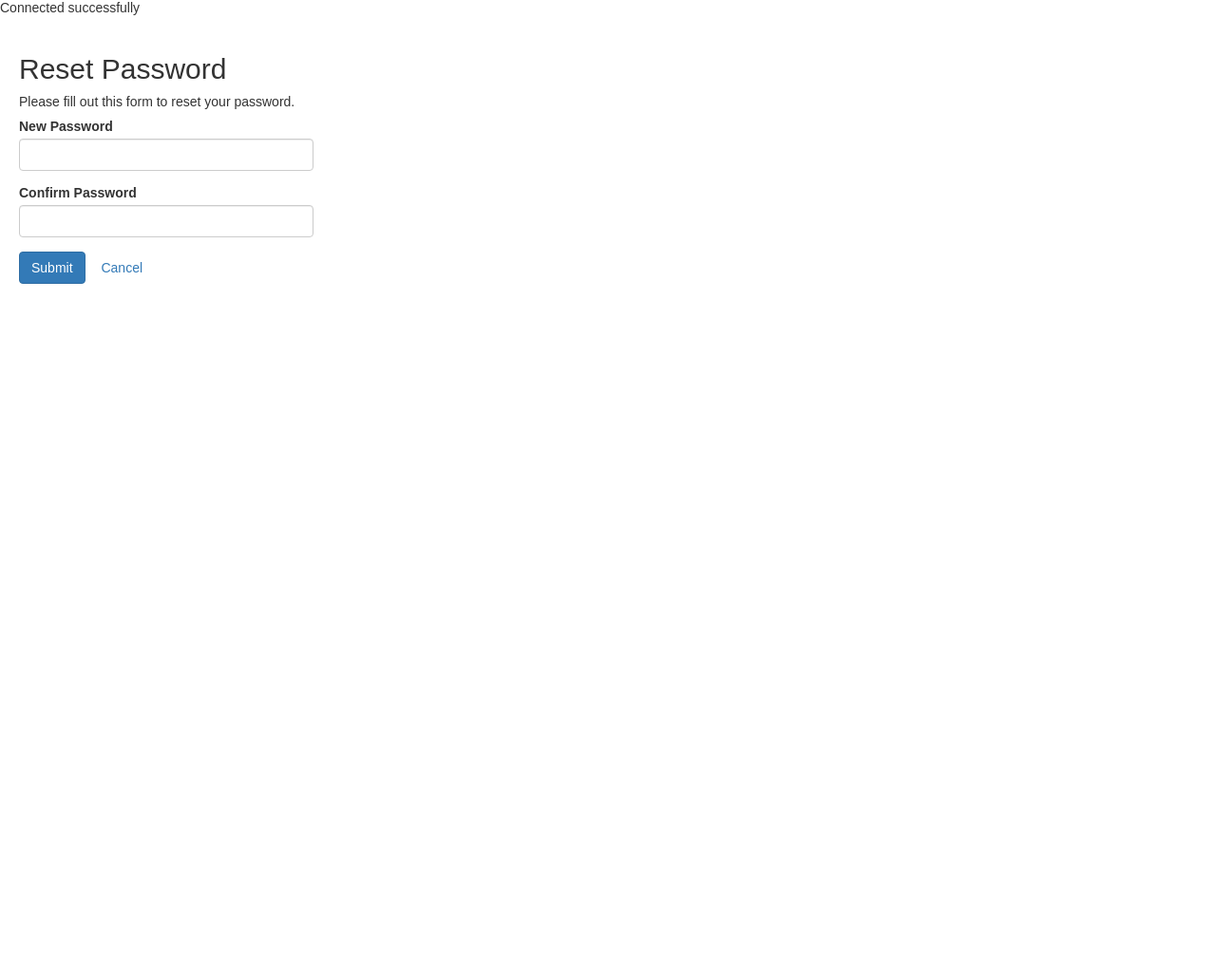
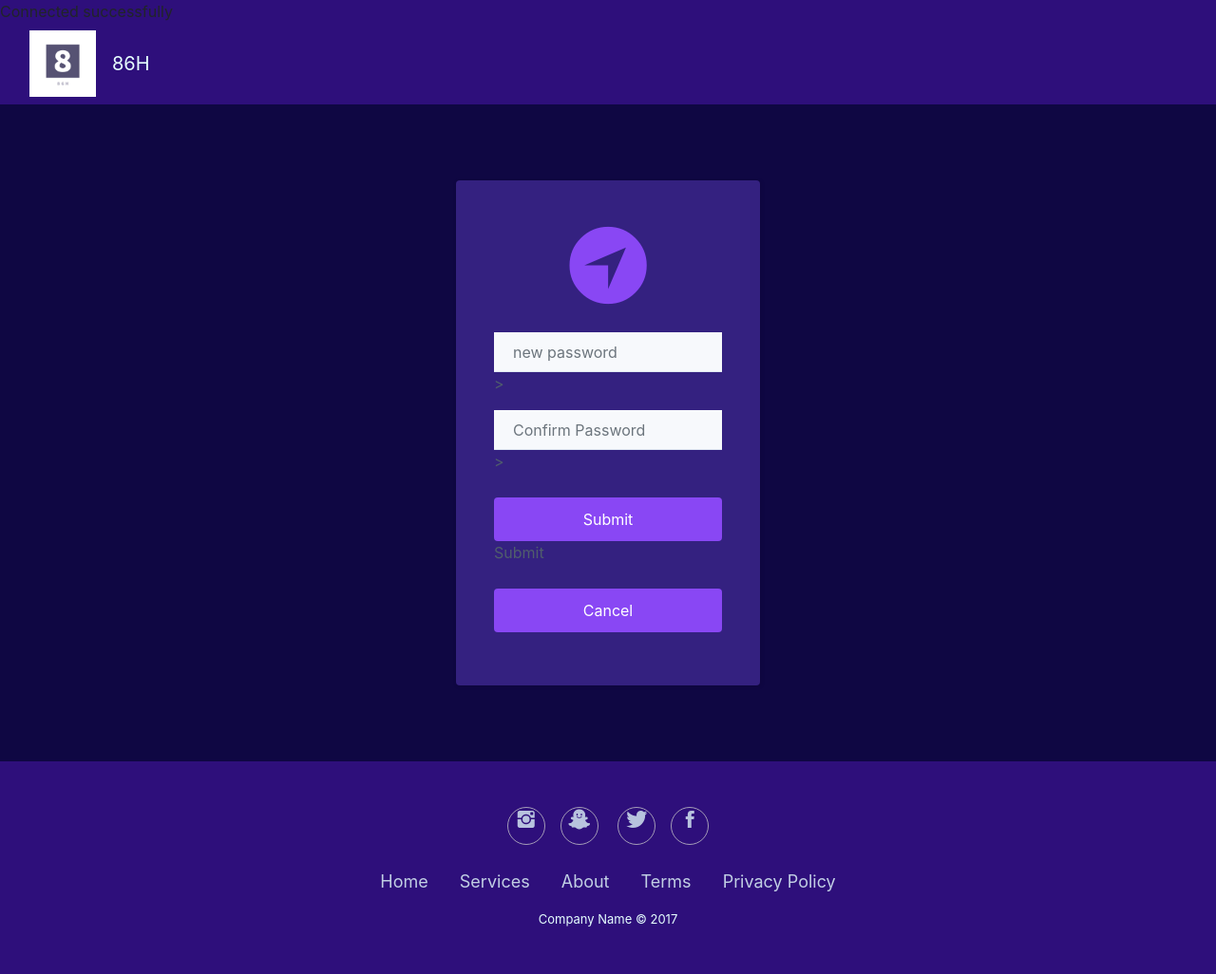
Before and after one commit to Nsz12/86H, a PHP site: page /86h1/ResetPassword.php in a window 1280 px wide. Shown: the whole page at 95% size. Before the commit the page ends 299 px from the top, so only its background shows below. Run offline with PHP 8.4, Linux system fonts and the light colour scheme; the visitor is signed in with stand-in values (Sample User, id 1); some web fonts are replaced.

Commit message:
Reset Password

```diff
--- a/86h1/ResetPassword.php
+++ b/86h1/ResetPassword.php
@@ -71,36 +71,70 @@ if($_SERVER["REQUEST_METHOD"] == "POST"){
 ?>
 
 <!DOCTYPE html>
-<html lang="en">
+<html style="background-color: rgb(46,15,123);">
+
 <head>
-    <meta charset="UTF-8">
-    <title>Reset Password</title>
-    <link rel="stylesheet" href="https://maxcdn.bootstrapcdn.com/bootstrap/3.3.7/css/bootstrap.css">
-    <style type="text/css">
-        body{ font: 14px sans-serif; }
-        .wrapper{ width: 350px; padding: 20px; }
-    </style>
+    <meta charset="utf-8">
+    <meta name="viewport" content="width=device-width, initial-scale=1.0, shrink-to-fit=no">
+    <title>86h login</title>
+    <link rel="stylesheet" href="assets/bootstrap/css/bootstrap.min.css">
+    <link rel="stylesheet" href="assets/fonts/ionicons.min.css">
+    <link rel="stylesheet" href="assets/css/Footer-Basic.css">
+    <link rel="stylesheet" href="assets/css/Login-Form-Clean.css">
+    <link rel="stylesheet" href="assets/css/Login-Form-Dark.css">
+    <link rel="stylesheet" href="assets/css/styles.css">
 </head>
-<body>
-    <div class="wrapper">
-        <h2>Reset Password</h2>
-        <p>Please fill out this form to reset your password.</p>
-        <form action="<?php echo htmlspecialchars($_SERVER["PHP_SELF"]); ?>" method="post">
+
+<body style="background-color: rgb(46,15,123);">
+    <nav class="navbar navbar-light navbar-expand-md" style="background-color: rgb(46,15,123);">
+        <div class="container-fluid"><img src="assets/img/76dc75b0-7f18-4306-9bc8-32e1641adfc1.jpg" width="70px" height="70px" alt="logo"><a class="navbar-brand" href="#" style="color: rgb(230,255,255);">&nbsp; &nbsp;86H</a><button data-toggle="collapse" class="navbar-toggler" data-target="#navcol-1"><span class="sr-only">Toggle navigation</span><span class="navbar-toggler-icon"></span></button>
+            <div
+                class="collapse navbar-collapse" id="navcol-1">
+                <ul class="nav navbar-nav">
+                    <li class="nav-item" role="presentation"></li>
+                    <li class="nav-item" role="presentation"></li>
+                    <li class="nav-item" role="presentation"></li>
+                </ul>
+        </div>
+        </div>
+    </nav>
+    <div class="login-clean" style="background-color: rgb(15,7,67);">
+        <form action="<?php echo htmlspecialchars($_SERVER["PHP_SELF"]); ?>" method="post" style="background-color: rgb(52,33,128);">
+            <h2 class="sr-only">Login Form</h2>
+            <div class="illustration"><i class="icon ion-ios-navigate" style="color: rgb(137,71,244);"></i></div>
+
             <div class="form-group <?php echo (!empty($new_password_err)) ? 'has-error' : ''; ?>">
-                <label>New Password</label>
-                <input type="password" name="new_password" class="form-control" value="<?php echo $new_password; ?>">
-                <span class="help-block"><?php echo $new_password_err; ?></span>
+            <input class="form-control" type="password" name="new_password" placeholder="new password">
+            <span class="help-block"><?php echo $new_password_err; ?>></span>
             </div>
+
             <div class="form-group <?php echo (!empty($confirm_password_err)) ? 'has-error' : ''; ?>">
-                <label>Confirm Password</label>
-                <input type="password" name="confirm_password" class="form-control">
-                <span class="help-block"><?php echo $confirm_password_err; ?></span>
+            <input class="form-control" type="password" name="confirm_password" placeholder="Confirm Password">
+            <span class="help-block"><?php echo $confirm_password_err; ?>></span>
             </div>
+
             <div class="form-group">
-                <input type="submit" class="btn btn-primary" value="Submit">
-                <a class="btn btn-link" href="welcome.php">Cancel</a>
-            </div>
+              <input type="submit" class="btn btn-primary btn-block" value="Submit" style="background-color: rgb(137,71,244);">Submit</a>
+              <a class="btn btn-primary btn-block" role="button" href="Create_Account.php" style="background-color: rgb(137,71,244);">Cancel</a></div>
         </form>
     </div>
+    <div class="footer-basic" style="background-color: rgb(46,15,123);">
+        <footer style="background-color: rgb(46,15,123);padding: 8px;">
+            <div class="social"><a href="#" style="color: rgb(230,255,255);"><i class="icon ion-social-instagram" style="color: rgb(230,255,255);"></i></a><a href="#" style="color: rgb(230,255,255);"><i class="icon ion-social-snapchat" style="color: rgb(230,255,255);"></i></a>
+                <a
+                    href="#"><i class="icon ion-social-twitter" style="color: rgb(230,255,255);"></i></a><a href="#" style="color: rgb(230,255,255);"><i class="icon ion-social-facebook" style="color: rgb(230,255,255);"></i></a></div>
+            <ul class="list-inline">
+                <li class="list-inline-item"><a href="#" style="color: rgb(230,255,255);">Home</a></li>
+                <li class="list-inline-item"><a href="#" style="color: rgb(230,255,255);">Services</a></li>
+                <li class="list-inline-item"><a href="#" style="color: rgb(230,255,255);">About</a></li>
+                <li class="list-inline-item"><a href="#" style="color: rgb(230,255,255);">Terms</a></li>
+                <li class="list-inline-item"><a href="#" style="color: rgb(230,255,255);">Privacy Policy</a></li>
+            </ul>
+            <p class="copyright" style="color: rgb(230,255,255);">Company Name © 2017</p>
+        </footer>
+    </div>
+    <script src="assets/js/jquery.min.js"></script>
+    <script src="assets/bootstrap/js/bootstrap.min.js"></script>
 </body>
+
 </html>
--- a/86h1/login.php
+++ b/86h1/login.php
@@ -131,7 +131,7 @@ if($_SERVER["REQUEST_METHOD"] == "POST"){
             <span class="help-block"><?php echo $password_err; ?></span>
             </div>
 
-            <div class="form-group"><a class="btn btn-primary btn-block" role="button" href="Group_page.html" style="background-color: rgb(137,71,244);">Log In</a>
+            <div class="form-group"><input type="submit" class="btn btn-primary btn-block" value="Login" style="background-color: rgb(137,71,244);">
               <a class="btn btn-primary btn-block" role="button" href="Create_Account.php" style="background-color: rgb(137,71,244);">Create account</a>
             </div>
             <a class="forgot" href="ResetPassword.php" style="color: rgb(255,255,255);">Forgot your email or password?</a>
```
